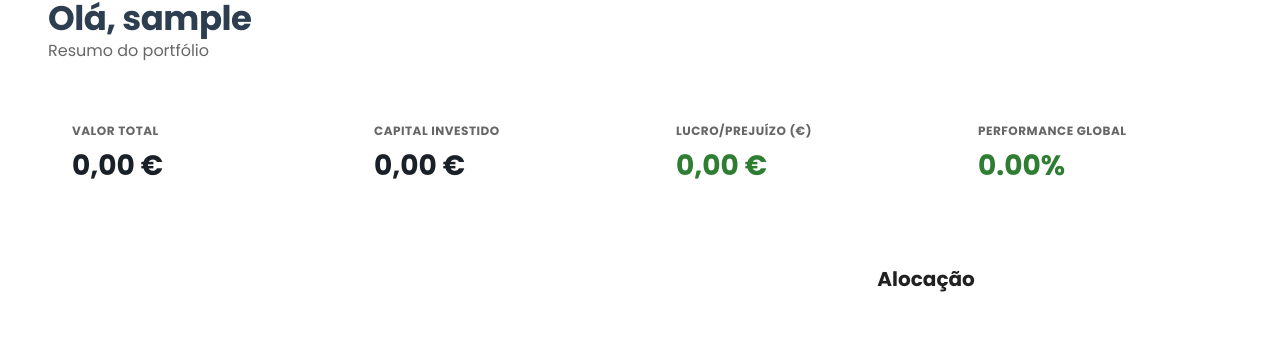
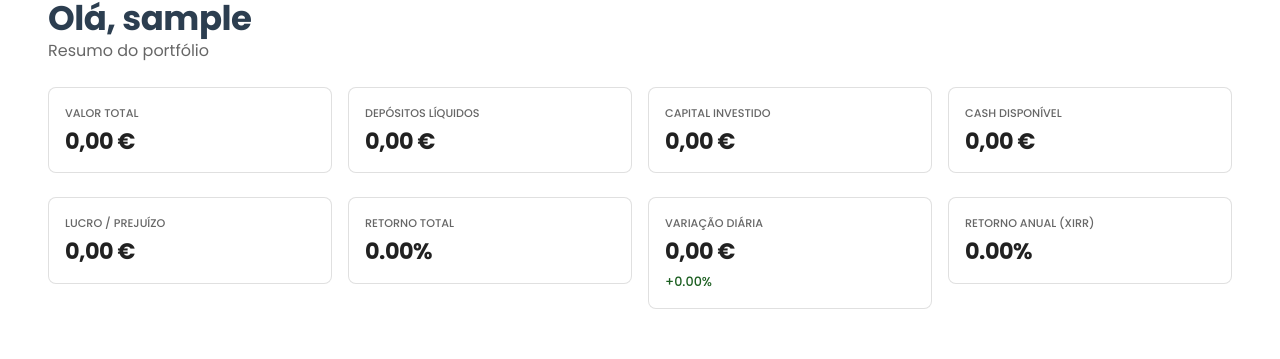
Before and after one commit to tugsousa/VisorFinanceiro, a React (Create React App) app in the folder frontend/: page /dashboard in a window 1280 px wide. Shown: the part 123-482 px from the top of the page. Built offline with nearby package versions, Linux system fonts and the light colour scheme; no server answers; sample sign-in values are in the browser's storage.

Commit message:
melhoria kpi

```diff
--- /dev/null
+++ b/frontend/src/features/dashboard/components/DashboardKPISection.js
@@ -0,0 +1,113 @@
+import React from 'react';
+import { Box, Paper, Typography, Skeleton, useTheme, Grid } from '@mui/material';
+import { formatCurrency } from '../../../lib/utils/formatUtils';
+
+const KPICard = ({ title, value, subValue, isCurrency = true, isPercentage = false, isLoading, colorOverride }) => {
+    const theme = useTheme();
+
+    // Determinar cor baseada no valor
+    let valueColor = theme.palette.text.primary;
+    const numValue = parseFloat(value);
+
+    // Lógica de cores para Performance (Verde/Vermelho)
+    const isPerformanceMetric = isPercentage || title.includes('Variação') || title.includes('Lucro');
+
+    if (!colorOverride && isPerformanceMetric) {
+        if (numValue > 0) valueColor = theme.palette.success.main;
+        if (numValue < 0) valueColor = theme.palette.error.main;
+    } else if (colorOverride) {
+        valueColor = colorOverride;
+    }
+
+    const formattedValue = isLoading
+        ? <Skeleton width="60%" />
+        : (isPercentage ? `${Number(value).toFixed(2)}%` : (isCurrency ? formatCurrency(value) : value));
+
+    return (
+        <Paper
+            elevation={0}
+            sx={{
+                p: 2, // Padding reduzido (era 2.5)
+                // minHeight removido para a caixa ser compacta
+                display: 'flex',
+                flexDirection: 'column',
+                justifyContent: 'center',
+                border: `1px solid ${theme.palette.divider}`,
+                borderRadius: 2, // Cantos ligeiramente menos arredondados
+            }}
+        >
+            <Typography variant="caption" color="text.secondary" sx={{ fontWeight: 500, textTransform: 'uppercase', fontSize: '0.7rem', mb: 0.5 }}>
+                {title}
+            </Typography>
+
+            <Typography variant="h5" sx={{ fontWeight: 700, color: valueColor, fontSize: { xs: '1.25rem', md: '1.4rem' }, letterSpacing: '-0.5px' }}>
+                {formattedValue}
+            </Typography>
+
+            {/* Sub-valor condicional (sem ocupar espaço se não existir) */}
+            {subValue && (
+                <Box sx={{ mt: 0.5 }}>
+                    {isLoading ? <Skeleton width="40%" /> : (
+                        <Typography variant="caption" component="div" sx={{ display: 'flex', alignItems: 'center', fontWeight: 500, color: 'text.secondary' }}>
+                            {subValue}
+                        </Typography>
+                    )}
+                </Box>
+            )}
+        </Paper>
+    );
+};
+
+const DashboardKPISection = ({ metrics, isLoading }) => {
+    // Configuração dos dados
+    const row1 = [
+        { title: "Valor Total", value: metrics.totalPortfolioValue, isCurrency: true },
+        { title: "Depósitos Líquidos", value: metrics.netDeposits, isCurrency: true },
+        { title: "Capital Investido", value: metrics.investedCapital, isCurrency: true },
+        { title: "Cash Disponível", value: metrics.cashBalance, isCurrency: true },
+    ];
+
+    const row2 = [
+        { title: "Lucro / Prejuízo", value: metrics.totalPL, isCurrency: true },
+        { title: "Retorno Total", value: metrics.totalReturnPct, isPercentage: true },
+        {
+            title: "Variação Diária",
+            value: metrics.dailyChangeValue,
+            isCurrency: true,
+            subValue: (
+                <span style={{
+                    color: metrics.dailyChangePct >= 0 ? '#1b5e20' : '#b71c1c',
+                    fontSize: '0.8rem'
+                }}>
+                    {metrics.dailyChangePct >= 0 ? '+' : ''}{Number(metrics.dailyChangePct).toFixed(2)}%
+                </span>
+            )
+        },
+        {
+            title: "Retorno Anual (XIRR)",
+            value: metrics.annualizedReturn,
+            isPercentage: true
+        },
+    ];
+
+    return (
+        <Box sx={{ mb: 4 }}>
+            <Grid container spacing={2} sx={{ mb: 3 }}>
+                {row1.map((item, idx) => (
+                    <Grid item xs={12} sm={6} md={3} key={idx}>
+                        <KPICard {...item} isLoading={isLoading} />
+                    </Grid>
+                ))}
+            </Grid>
+            <Grid container spacing={2}>
+                {row2.map((item, idx) => (
+                    <Grid item xs={12} sm={6} md={3} key={idx}>
+                        <KPICard {...item} isLoading={isLoading} />
+                    </Grid>
+                ))}
+            </Grid>
+        </Box>
+    );
+};
+
+export default DashboardKPISection;
--- a/frontend/src/features/dashboard/pages/DashboardPage.js
+++ b/frontend/src/features/dashboard/pages/DashboardPage.js
@@ -1,76 +1,225 @@
 import React, { useMemo } from 'react';
-import { Box, Typography, Grid, Card, CardContent, Skeleton } from '@mui/material';
+import { Box, Typography, Card, CircularProgress, Alert, Grid } from '@mui/material';
 import { useAuth } from '../../auth/AuthContext';
 import { usePortfolio } from '../../portfolio/PortfolioContext';
-import { usePortfolioData } from '../../portfolio/hooks/usePortfolioData';
+import { useDashboardData } from '../../analytics/hooks/useDashboardData';
+import { useQuery } from '@tanstack/react-query';
+import { apiFetchHistoricalChartData } from '../../analytics/api/analyticsApi';
+
+// Componentes
+import DashboardKPISection from '../components/DashboardKPISection';
 import HistoricalPerformanceChart from '../../analytics/components/HistoricalPerformanceChart';
 import HoldingsAllocationChart from '../../analytics/components/HoldingsAllocationChart';
-import { formatCurrency } from '../../../lib/utils/formatUtils';
 
-const DashboardMetric = ({ title, value, subValue, isLoading, color }) => (
-    <Card
-        elevation={0}
-        sx={{
-            height: '100%',
-            borderRadius: 3,
-            bgcolor: '#ffffff',
-            boxShadow: 'none', // Removed shadow
-            border: 'none'     // Removed border
-        }}
-    >
-        <CardContent sx={{ p: 3, '&:last-child': { pb: 3 } }}>
-            <Typography variant="caption" color="text.secondary" sx={{ textTransform: 'uppercase', fontWeight: 700, letterSpacing: 0.5 }}>
-                {title}
-            </Typography>
-            {isLoading ? (
-                <Skeleton variant="text" width="60%" height={40} />
-            ) : (
-                <Box>
-                    <Typography variant="h4" sx={{ fontWeight: 'bold', color: color || '#1a2027', mt: 1, fontSize: { xs: '1.5rem', md: '1.75rem' } }}>
-                        {value}
-                    </Typography>
-                    {subValue && (
-                        <Typography variant="body2" sx={{ mt: 0.5, color: subValue.includes('+') ? 'success.main' : (subValue.includes('-') ? 'error.main' : 'text.secondary'), fontWeight: 600 }}>
-                            {subValue}
-                        </Typography>
-                    )}
-                </Box>
-            )}
-        </CardContent>
-    </Card>
-);
+// Utils
+import { parseDateRobust } from '../../../lib/utils/dateUtils';
+
+// --- FUNÇÃO AUXILIAR: XIRR (Cálculo de Retorno Ponderado pelo Tempo) ---
+const calculateXIRR = (cashFlows, currentValue, guess = 0.1) => {
+    // cashFlows: Array de { amount: -1000, date: Date } (Depósitos são negativos, Levantamentos positivos)
+    // Adicionamos o valor atual como um "levantamento final" positivo
+    const flows = [...cashFlows, { amount: currentValue, date: new Date() }];
+
+    const func = (rate) => {
+        return flows.reduce((sum, item) => {
+            const days = (item.date - flows[0].date) / (1000 * 60 * 60 * 24);
+            return sum + item.amount / Math.pow(1 + rate, days / 365);
+        }, 0);
+    };
+
+    // Método de Newton-Raphson simplificado
+    let rate = guess;
+    for (let i = 0; i < 50; i++) { // Max 50 iterações
+        const fValue = func(rate);
+        if (Math.abs(fValue) < 0.01) break; // Convergiu
+        // Derivada
+        const derivative = flows.reduce((sum, item) => {
+            const days = (item.date - flows[0].date) / (1000 * 60 * 60 * 24);
+            return sum - (days / 365) * item.amount * Math.pow(1 + rate, - (days / 365) - 1);
+        }, 0);
+        const newRate = rate - fValue / derivative;
+        if (Math.abs(newRate - rate) < 0.0001) break;
+        rate = newRate;
+    }
+    return rate * 100; // Retorna em %
+};
 
 const DashboardPage = () => {
     const { user } = useAuth();
     const { activePortfolio } = usePortfolio();
     const { token } = useAuth();
+
+    // 1. Carregar Dados
     const {
-        holdingsForGroupedView,
-        unrealizedStockPL,
-        isLoading
-    } = usePortfolioData(token);
+        currentHoldingsValueData,
+        allTransactionsData,
+        isLoading: isDataLoading,
+        isError
+    } = useDashboardData(token);
 
+    // 2. Carregar Histórico (Para variação diária)
+    const { data: historicalData, isLoading: isHistoryLoading } = useQuery({
+        queryKey: ['historicalChartData', activePortfolio?.id],
+        queryFn: async () => {
+            if (!activePortfolio?.id) return [];
+            const res = await apiFetchHistoricalChartData(activePortfolio?.id);
+            return res.data;
+        },
+        enabled: !!activePortfolio?.id,
+    });
+
+    const isLoading = isDataLoading || isHistoryLoading;
+
+    // 3. Calcular Métricas
     const metrics = useMemo(() => {
-        if (!holdingsForGroupedView) return { totalValue: 0, totalInvested: 0, returnPct: 0 };
-        const totals = holdingsForGroupedView.reduce((acc, h) => ({
-            totalValue: acc.totalValue + (h.marketValueEUR || 0),
-            totalInvested: acc.totalInvested + (h.total_cost_basis_eur || 0)
-        }), { totalValue: 0, totalInvested: 0 });
-        const returnPct = totals.totalInvested > 0
-            ? ((totals.totalValue - totals.totalInvested) / totals.totalInvested) * 100
-            : 0;
-        return { ...totals, returnPct };
-    }, [holdingsForGroupedView]);
+        const defaults = {
+            totalPortfolioValue: 0, netDeposits: 0, investedCapital: 0, cashBalance: 0,
+            totalPL: 0, totalReturnPct: 0, dailyChangeValue: 0, dailyChangePct: 0, annualizedReturn: 0
+        };
 
-    const plColor = unrealizedStockPL >= 0 ? 'success.main' : 'error.main';
-    const plPrefix = unrealizedStockPL > 0 ? '+' : '';
-    const pctPrefix = metrics.returnPct > 0 ? '+' : '';
+        if (!currentHoldingsValueData || !allTransactionsData) return defaults;
+
+        // --- A. Valor das Ações (Equity) ---
+        // Este valor vem do endpoint /holdings/current-value e deve bater certo com a soma das posições
+        const equityCurrentValue = currentHoldingsValueData.reduce((acc, h) => acc + (h.market_value_eur || 0), 0);
+        const equityInvested = currentHoldingsValueData.reduce((acc, h) => acc + Math.abs(h.total_cost_basis_eur || 0), 0);
+
+        // --- B. Cash Disponível (Lógica Corrigida) ---
+        // Vamos agrupar por 'source' (ex: DEGIRO, IBKR) e pegar a data mais recente
+        const latestBalances = {};
+        let sumDeposits = 0;
+        let sumWithdrawals = 0;
+        let netFlowsToday = 0;
+        const xirrFlows = []; // Para cálculo do XIRR
+
+        const now = new Date();
+        const todayStr = now.toISOString().split('T')[0]; // YYYY-MM-DD
+
+        // Processar transações
+        allTransactionsData.forEach(tx => {
+            const txDate = parseDateRobust(tx.date);
+
+            // 1. Acumular Depósitos Líquidos
+            if (tx.transaction_type === 'CASH') {
+                const amt = tx.amount_eur || 0;
+
+                // Guardar fluxo para XIRR (Depósitos = negativo (investimento), Levantamento = positivo (retorno))
+                // Nota: Na tua BD, Depósitos costumam ser positivos e Withdrawals negativos.
+                // Para XIRR, "Money In" tem de ser negativo.
+                if (txDate) {
+                    // Inverter sinal: Se entrei dinheiro (+), para XIRR é um desembolso (-)
+                    xirrFlows.push({ amount: -amt, date: txDate });
+                }
+
+                if (tx.transaction_subtype === 'DEPOSIT') sumDeposits += amt;
+                if (tx.transaction_subtype === 'WITHDRAWAL') sumWithdrawals += amt;
+
+                // Fluxo de hoje para Variação Diária
+                if (txDate && txDate.toISOString().split('T')[0] === todayStr) {
+                    netFlowsToday += amt;
+                }
+            }
+
+            // 2. Encontrar o último saldo de caixa REPORTADO pelo broker
+            // Só olhamos para transações que tenham saldo registado
+            if (tx.cash_balance !== undefined && tx.cash_balance !== null && tx.source) {
+                // Se ainda não temos saldo desta fonte OU se esta transação é mais recente que a guardada
+                const currentStored = latestBalances[tx.source];
+                if (!currentStored || (txDate && currentStored.date && txDate > currentStored.date) || (tx.id > currentStored.id)) {
+                    latestBalances[tx.source] = {
+                        balance: tx.cash_balance,
+                        currency: tx.balance_currency,
+                        date: txDate,
+                        id: tx.id
+                    };
+                }
+            }
+        });
+
+        // Somar os saldos mais recentes de todas as fontes (Convertendo se necessário, assumindo EUR por agora)
+        let currentCash = 0;
+        Object.values(latestBalances).forEach(item => {
+            if (item.currency === 'EUR') {
+                currentCash += item.balance;
+            } else {
+                // Se tiveres saldos em USD, precisarias de converter.
+                // Por agora assumimos que o parser já converteu ou que é EUR.
+                currentCash += item.balance;
+            }
+        });
+
+        // --- C. Totais ---
+        const totalPortfolioValue = equityCurrentValue + currentCash;
+        const netDeposits = sumDeposits + sumWithdrawals; // Depósitos Líquidos
+
+        // --- D. Lucro e Retorno Simples ---
+        // Fórmula pedida: Valor Total - Depósitos Líquidos
+        const totalPL = totalPortfolioValue - netDeposits;
+
+        // Fórmula pedida: % sobre Depósitos Líquidos
+        const totalReturnPct = netDeposits > 0 ? (totalPL / netDeposits) * 100 : 0;
+
+        // --- E. Variação Diária ---
+        let dailyChangeValue = 0;
+        let dailyChangePct = 0;
+
+        if (historicalData && historicalData.length > 0) {
+            // Ignorar snapshot de hoje se já existir
+            const pastSnapshots = historicalData.filter(h => h.date < todayStr);
+            const prevSnapshot = pastSnapshots.length > 0 ? pastSnapshots[pastSnapshots.length - 1] : null;
+
+            if (prevSnapshot) {
+                // Variação Bruta
+                const rawDiff = totalPortfolioValue - prevSnapshot.portfolio_value;
+                // Ajustar fluxos de caixa de hoje:
+                // Variação Real = (Valor Hoje - Valor Ontem) - (Dinheiro que entrou hoje)
+                dailyChangeValue = rawDiff - netFlowsToday;
+
+                if (prevSnapshot.portfolio_value > 0) {
+                    dailyChangePct = (dailyChangeValue / prevSnapshot.portfolio_value) * 100;
+                }
+            }
+        }
+
+        // --- F. XIRR (Retorno Anualizado Real) ---
+        let xirr = 0;
+        try {
+            if (xirrFlows.length > 0 && totalPortfolioValue > 0) {
+                xirr = calculateXIRR(xirrFlows, totalPortfolioValue);
+            }
+        } catch (e) {
+            console.error("Erro cálculo XIRR", e);
+            xirr = 0; // Fallback
+        }
+
+        return {
+            totalPortfolioValue,
+            netDeposits,
+            investedCapital: equityInvested,
+            cashBalance: currentCash,
+            totalPL,
+            totalReturnPct,
+            dailyChangeValue,
+            dailyChangePct,
+            annualizedReturn: xirr // Usamos o XIRR aqui
+        };
+
+    }, [currentHoldingsValueData, allTransactionsData, historicalData]);
+
+    const holdingsForGroupedView = useMemo(() => {
+        if (!currentHoldingsValueData) return [];
+        return currentHoldingsValueData.map(h => ({
+            ...h,
+            marketValueEUR: h.market_value_eur,
+            total_cost_basis_eur: Math.abs(h.total_cost_basis_eur)
+        }));
+    }, [currentHoldingsValueData]);
+
+    if (isError) return <Alert severity="error">Erro ao carregar dados do dashboard.</Alert>;
 
     return (
         <Box sx={{ p: { xs: 2, sm: 3 } }}>
-            {/* Header */}
-            <Box sx={{ display: 'flex', justifyContent: 'space-between', alignItems: 'flex-start', mb: 4 }}>
-                <Box>
+            <Box sx={{ mb: 3 }}>
                 <Typography variant="h4" component="h1" fontWeight="800" sx={{ color: '#2c3e50', letterSpacing: '-0.5px' }}>
                     Olá, {user?.username?.split(' ')[0] || 'Investidor'}
                 </Typography>
@@ -78,79 +227,19 @@ const DashboardPage = () => {
                     Resumo do portfólio <strong>{activePortfolio?.name}</strong>
                 </Typography>
             </Box>
-            </Box>
 
-            {/* Metrics Grid */}
-            <Grid container spacing={3} sx={{ mb: 4 }}>
-                <Grid item xs={12} sm={6} md={3}>
-                    <DashboardMetric
-                        title="Valor Total"
-                        value={formatCurrency(metrics.totalValue)}
-                        isLoading={isLoading}
-                    />
-                </Grid>
-                <Grid item xs={12} sm={6} md={3}>
-                    <DashboardMetric
-                        title="Capital Investido"
-                        value={formatCurrency(metrics.totalInvested)}
-                        isLoading={isLoading}
-                    />
-                </Grid>
-                <Grid item xs={12} sm={6} md={3}>
-                    <DashboardMetric
-                        title="Lucro/Prejuízo (€)"
-                        value={`${plPrefix}${formatCurrency(unrealizedStockPL)}`}
-                        color={plColor}
-                        isLoading={isLoading}
-                    />
-                </Grid>
-                <Grid item xs={12} sm={6} md={3}>
-                    <DashboardMetric
-                        title="Performance Global"
-                        value={`${pctPrefix}${metrics.returnPct.toFixed(2)}%`}
-                        color={metrics.returnPct >= 0 ? 'success.main' : 'error.main'}
-                        isLoading={isLoading}
-                    />
-                </Grid>
-            </Grid>
+            <DashboardKPISection metrics={metrics} isLoading={isLoading} />
 
-            {/* Main Charts Area */}
             <Grid container spacing={3}>
-                {/* Historical Performance Chart */}
                 <Grid item xs={12} lg={8}>
-                    <Card
-                        elevation={0}
-                        sx={{
-                            borderRadius: 3,
-                            height: '500px', // Exact same height as Allocation
-                            boxShadow: 'none', // Removed shadow
-                            border: 'none',    // Removed border
-                            display: 'flex',
-                            flexDirection: 'column'
-                        }}
-                    >
-                        {/* Box wrapper to ensure it fills the Card height */}
+                    <Card elevation={0} sx={{ borderRadius: 3, height: '500px', border: 'none', display: 'flex', flexDirection: 'column' }}>
                         <Box sx={{ flexGrow: 1, minHeight: 0 }}>
                             <HistoricalPerformanceChart />
                         </Box>
                     </Card>
                 </Grid>
-
-                {/* Allocation Chart */}
                 <Grid item xs={12} lg={4}>
-                    <Card
-                        elevation={0}
-                        sx={{
-                            borderRadius: 3,
-                            height: '500px', // Exact same height as Performance
-                            boxShadow: 'none', // Removed shadow
-                            border: 'none',    // Removed border
-                            p: 3,
-                            display: 'flex',
-                            flexDirection: 'column',
-                            alignItems: 'center'
-                        }}
-                    >
+                    <Card elevation={0} sx={{ borderRadius: 3, height: '500px', border: 'none', p: 3, display: 'flex', flexDirection: 'column', alignItems: 'center' }}>
                         <Typography variant="h6" fontWeight="bold" gutterBottom sx={{ alignSelf: 'flex-start' }}>Alocação</Typography>
                         <Box sx={{ width: '100%', flexGrow: 1, position: 'relative' }}>
                             <HoldingsAllocationChart holdings={holdingsForGroupedView} />
```
Lines whose indentation alone changed are shown as unchanged.
